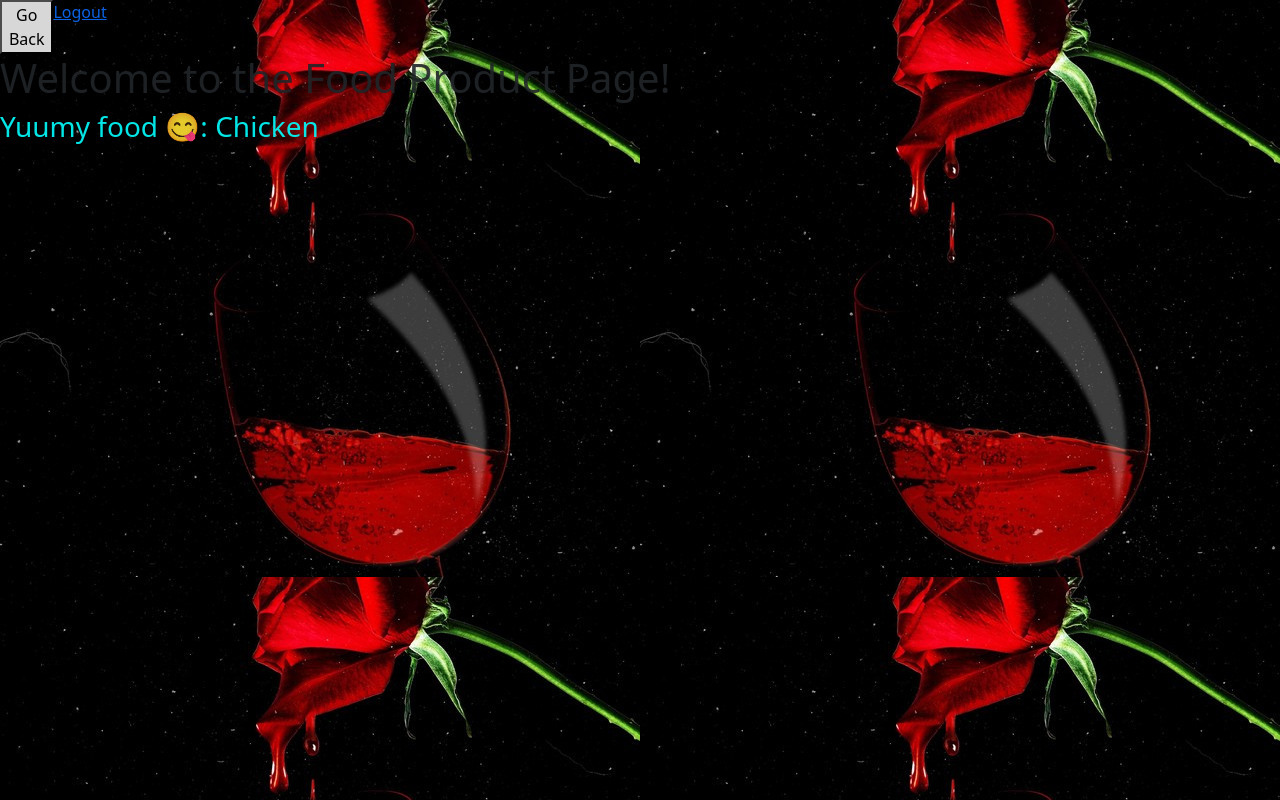
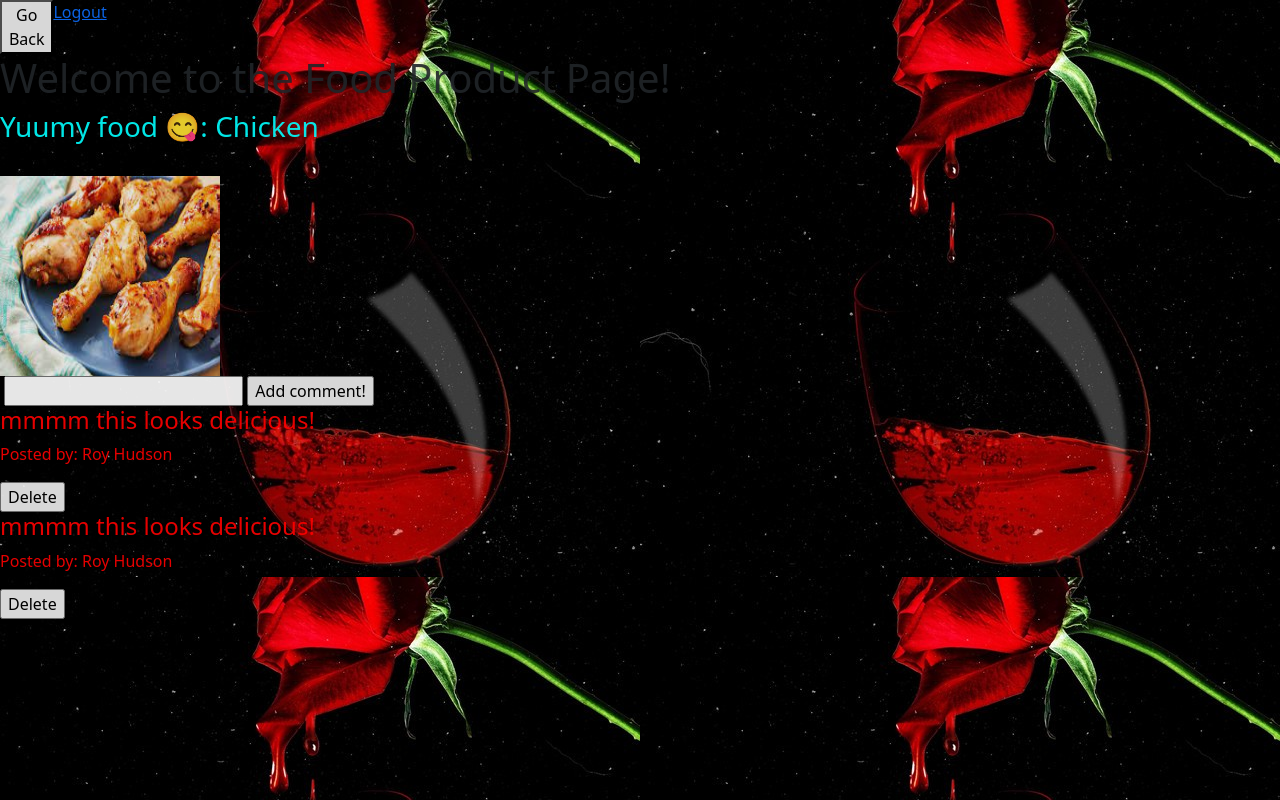
Before and after one commit to FutureVisions/food-review, a Django app: template accounts/templates/food.html in a window 1280 px wide. Run offline with Django 3.2, Linux system fonts and the light colour scheme; the template is opened without the code that fills it: values that come from a table or form of the project are taken from there, others are empty; data comes from the database, SQL or seed files in the repository; parts of the project's set-up code (start-up, migrations or seed data) failed here and were passed over.

Commit message:
Changed the models and added/delete comment method

```diff
--- a/accounts/models.py
+++ b/accounts/models.py
@@ -1,3 +1,4 @@
+from asyncio.windows_events import NULL
 from django.db import models
 import re
 
@@ -48,7 +49,7 @@ class Food(models.Model):
     objects = FoodManager()
 
 class Comment(models.Model):
-    post = models.ForeignKey(Food, related_name="users_comment", on_delete = models.CASCADE)
-    body = models.TextField()
+    content = models.TextField()
+    posted_by = models.ForeignKey(User, related_name="users_comment", default=NULL, on_delete = models.CASCADE)
     created_at = models.DateTimeField(auto_now_add=True)
     updated_at = models.DateTimeField(auto_now=True)
--- a/accounts/templates/food.html
+++ b/accounts/templates/food.html
@@ -14,5 +14,24 @@
   </div>
     <h1>Welcome to the Food Product Page!</h1>
     <h3 style="color: aqua">Yuumy food 😋: {{food_product.title}}</h3><br>
+    <img src="{{food_product.food_image.url}}" width="220px" height="200px">
+    <form action="/add/comment" method="POST">
+      {% csrf_token %}
+      <label for="added_comment" value="Post a great comment here!"></label>
+      <input type="text" name="added_comment">
+  </div>
+      <input id="create_comment" type="submit" value="Add comment!">
+  </form>
+
+  {% for comment in users_comment %}
+    <h4 style="color: red;">{{comment.content}}</h4>
+    <p style="color: red;">Posted by: {{comment.posted_by.first_name}} {{comment.posted_by.last_name}}</p>
+    {% if current_user.id == comment.posted_by.id %}
+    <form action="/delete/comment/{{comment.id}}" method="POST">
+      {% csrf_token %}
+      <input id="delete_comment" type="submit" value="Delete">
+      </form>
+    {% endif %}
+  {% endfor %}
   {% endblock %}
 </html>
--- a/accounts/urls.py
+++ b/accounts/urls.py
@@ -11,4 +11,6 @@ urlpatterns = [
     path('account/<int:user_id>', views.account, name='account'),
     path('add_food', views.add_food, name='add_food'),
     path('food/<int:food_id>', views.food, name='food'),
+    path("add/comment", views.add_comment, name='comment'),
+    path('delete/comment/<int:comment_id>', views.delete_comment),
 ]
```
Also changed, not shown: accounts/views.py (+18 -0 lines), accounts/migrations/0003_auto_20220320_2300.py (deleted), accounts/migrations/0003_remove_food_user_comments_comment.py, accounts/migrations/0004_alter_comment_posted_by.py (added), accounts/migrations/0004_merge_20220322_1722.py (deleted), db.sqlite3.
